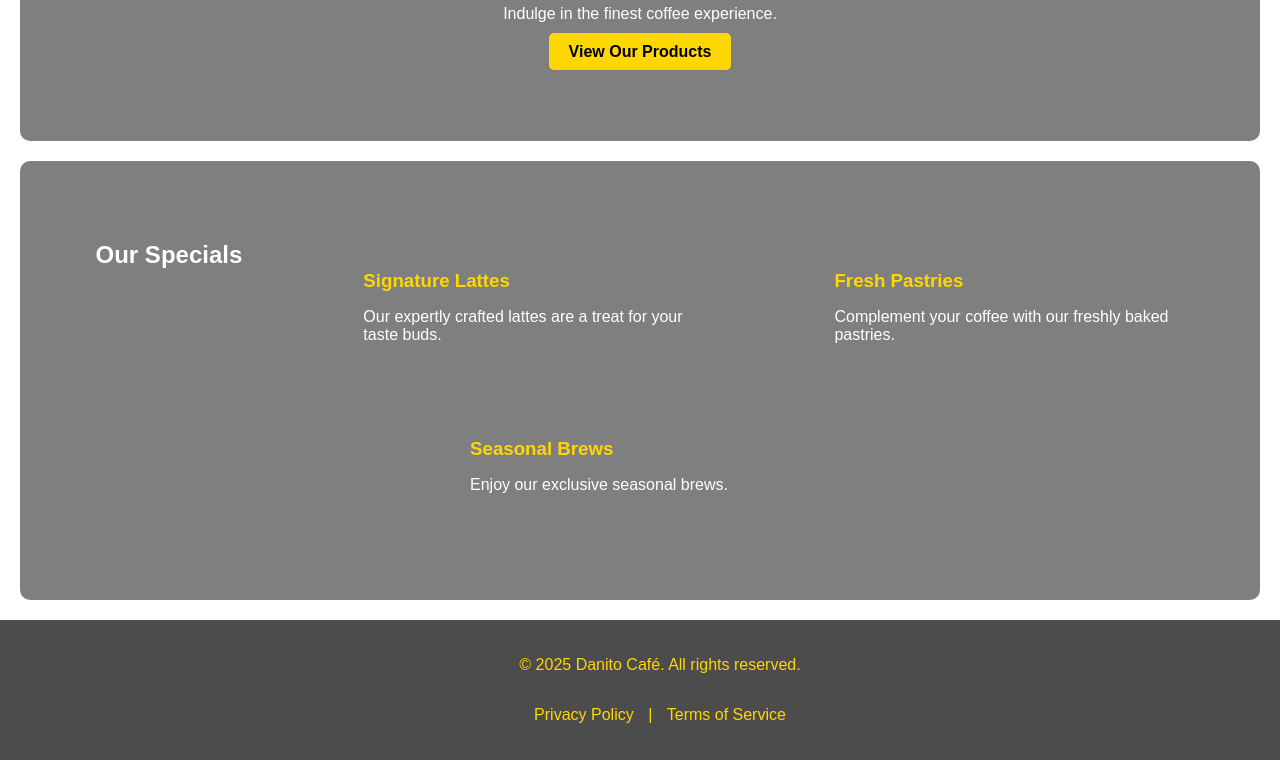
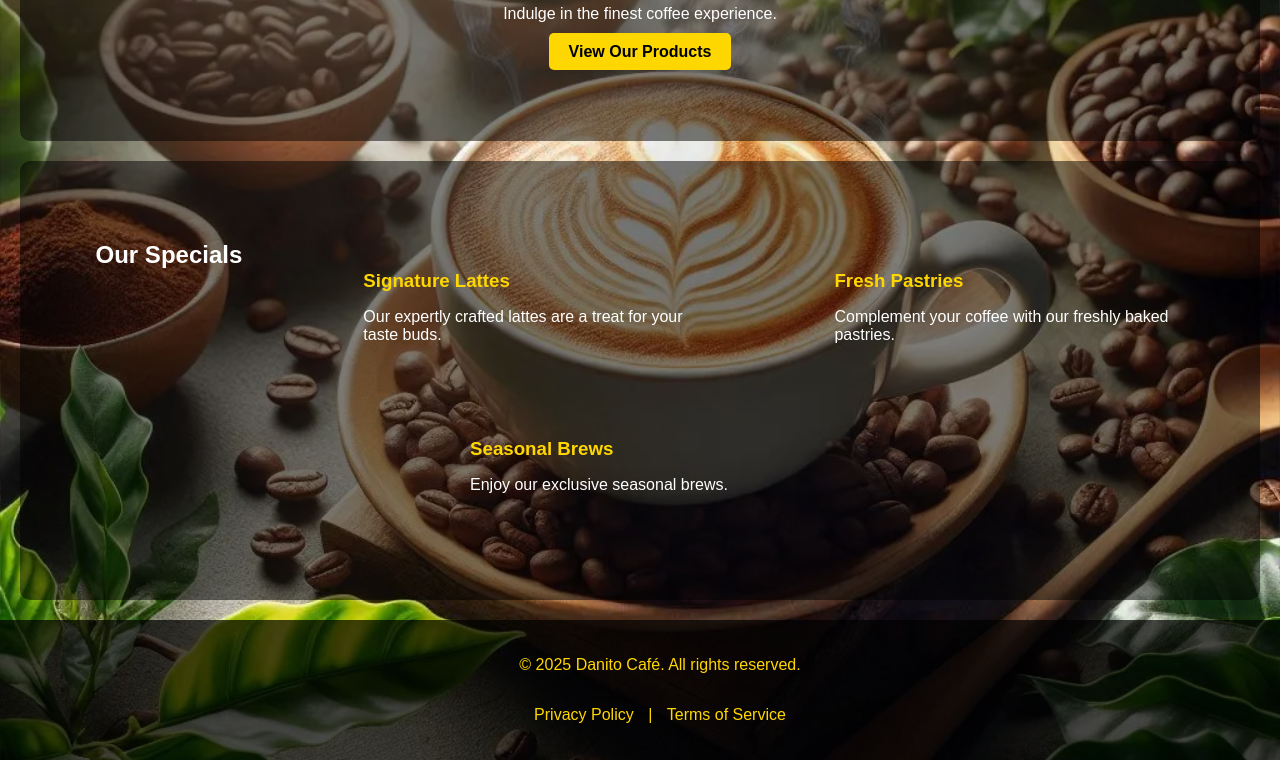
Before and after one commit to austzdee/dannitoCafe, a plain HTML site: page index.html in a window 1280 px wide. Shown: the part 397-1157 px from the top of the page. Drawn offline with Linux system fonts and the light colour scheme.

Commit message:
modified

```diff
--- a/css/styles.css
+++ b/css/styles.css
@@ -3,7 +3,7 @@ body {
     margin: 0;
     padding: 0;
     font-family: 'Arial', sans-serif;
-    background: url("resources/p.webp") no-repeat center center fixed;
+    background: url("../resources/p.webp") no-repeat center center fixed;
     background-size: cover;
     color: #FFFFFF;
 }
```
